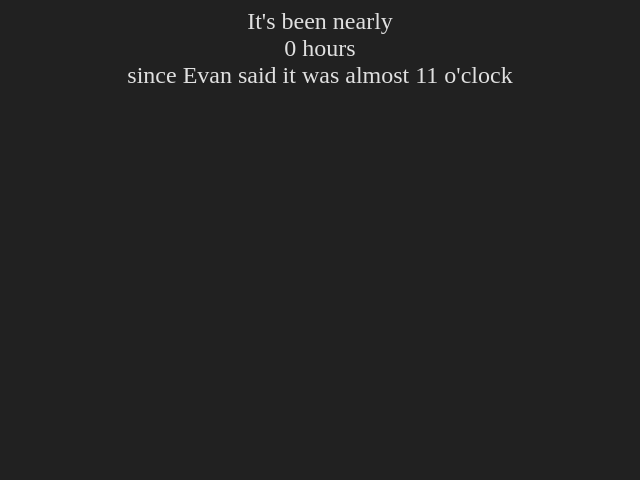
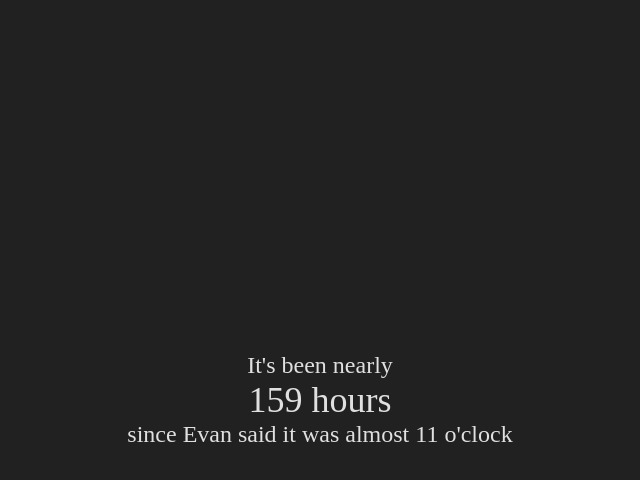
Before and after one commit to cooperuser/evan-clock, an Electron app: page app/index.html in a window 800 px wide. Shown: the whole page, without its empty margins (80-720 px from the left). Drawn offline with nearby package versions, Linux system fonts and the light colour scheme.

Commit message:
Added functionality

```diff
--- a/app/css/styles.css
+++ b/app/css/styles.css
@@ -10,10 +10,11 @@ body {
 }
 
 #pre-clock {
+
 }
 
 #clock {
-
+	font-size: 36px;
 }
 
 #post-clock {
--- a/app/index.html
+++ b/app/index.html
@@ -4,7 +4,9 @@
 	<meta charset="UTF-8">
 	<title>Joystick</title>
 	<script src="js/index.js"></script>
+	<script src="https://code.jquery.com/jquery-3.1.1.min.js" integrity="sha256-hVVnYaiADRTO2PzUGmuLJr8BLUSjGIZsDYGmIJLv2b8=" crossorigin="anonymous"></script>
 	<link rel="stylesheet" href="css/styles.css" />
+	<script src="https://code.jquery.com/jquery-3.1.1.min.js" integrity="sha256-hVVnYaiADRTO2PzUGmuLJr8BLUSjGIZsDYGmIJLv2b8=" crossorigin="anonymous"></script>
 </head>
 <body>
 	<div class="container">
--- a/app/js/index.js
+++ b/app/js/index.js
@@ -0,0 +1,27 @@
+function pluralize(value, singular, plural) {
+	if (value == 1) {
+		return singular;
+	}
+	return plural;
+}
+
+function centerText() {
+	$("body").css({
+        "position" : "absolute",
+        "left" : "50%",
+        "top" : "50%",
+        "margin-left" : -$("body").width()/2,
+        "margin-top" : -$("body").height()/2
+    });
+}
+
+function updateText() {
+	let milliseconds = new Date() - Date.parse("10:52 January 16, 2017");
+	let hours = Math.floor(milliseconds / 3.6e6);
+	$("#clock").html(hours + ' ' + pluralize(hours, "hour", "hours"));
+}
+
+setInterval(function() {
+	updateText();
+	centerText();
+});
```
